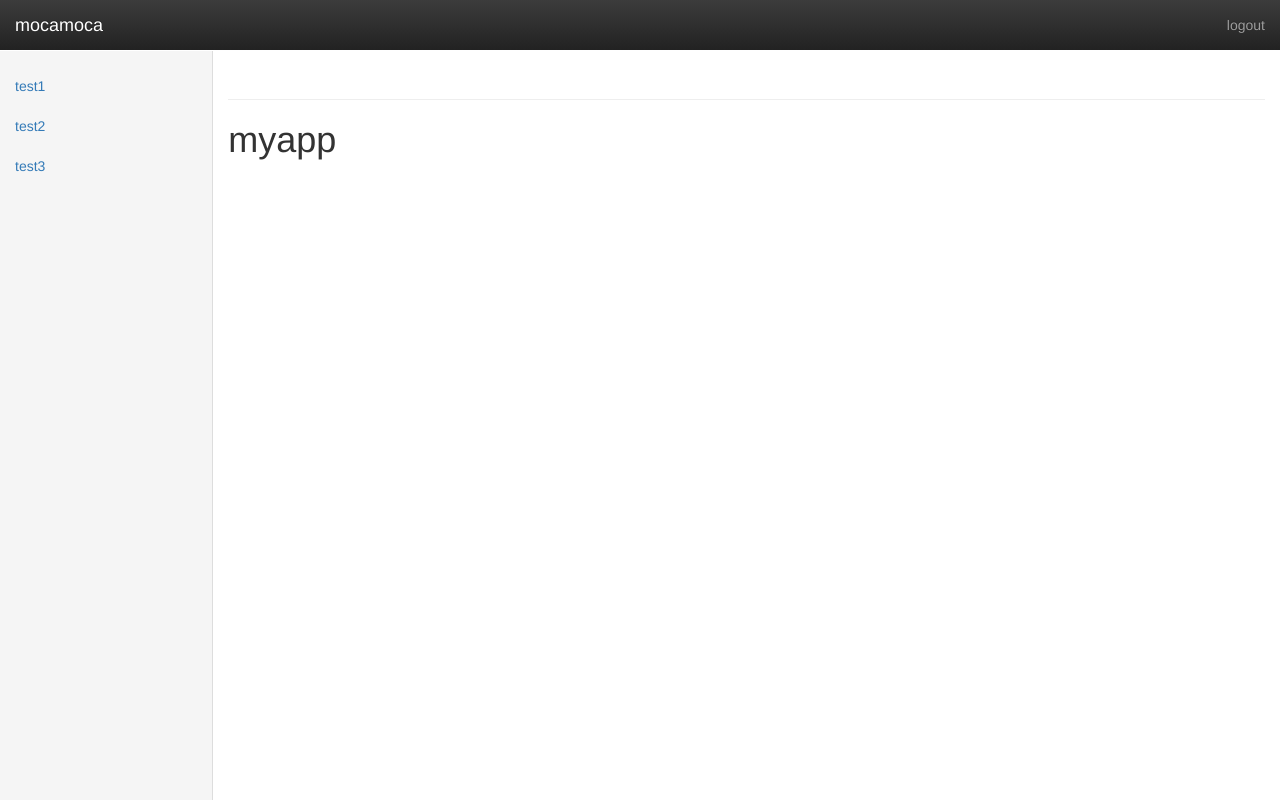
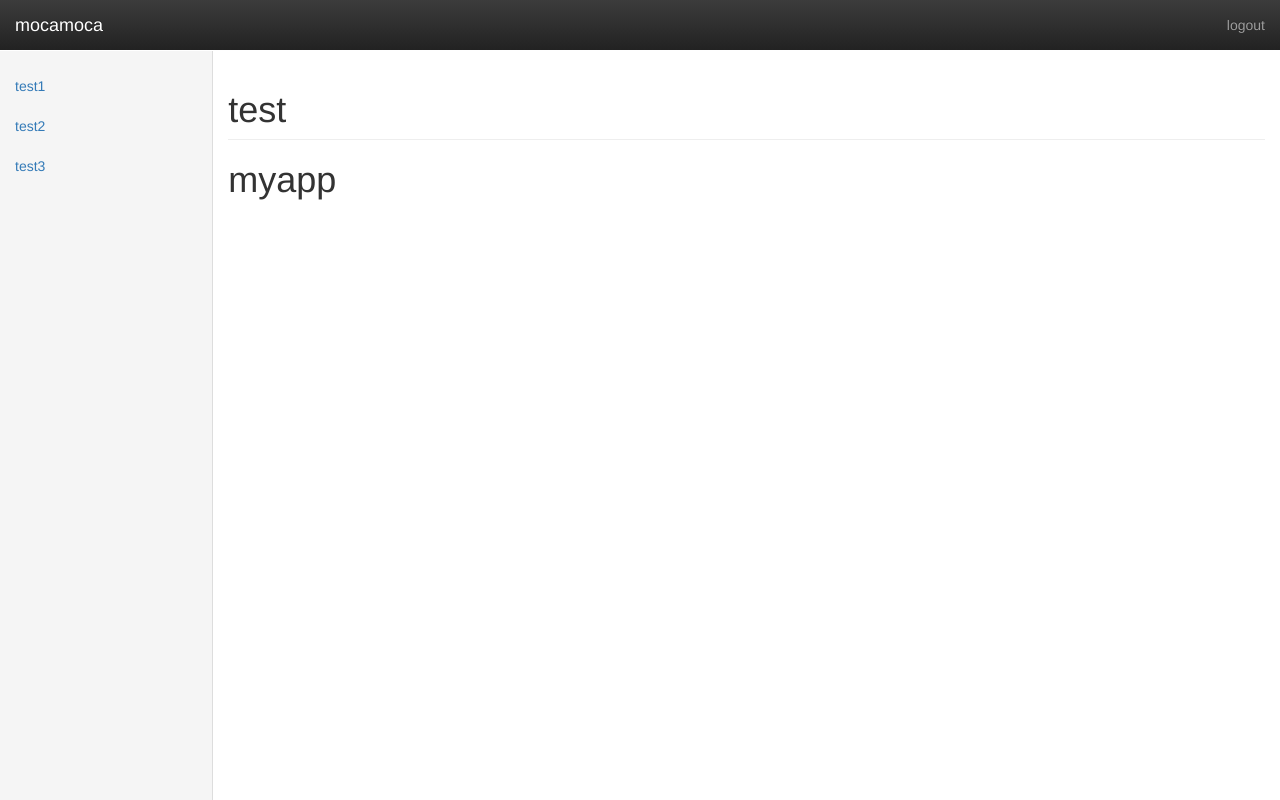
Before and after one commit to mocamocaland/django-template-sample, a Django app: page / in a window 1280 px wide. Run offline with Django 3.2, Linux system fonts and the light colour scheme; some libraries are stand-ins or nearby versions.

Commit message:
コミットしてないものを実施

```diff
--- a/project/myapp/templates/myapp/myapp_list.html
+++ b/project/myapp/templates/myapp/myapp_list.html
@@ -3,7 +3,7 @@
 {% block contents %}
 
 <div class="col-sm-9 col-sm-offset-3 col-md-10 col-md-offset-2 main">
-    <h1 class="page-header"></h1>
+    <h1 class="page-header">test</h1>
         <h1>myapp</h1>
 
     <div class="col-md-5">
```
